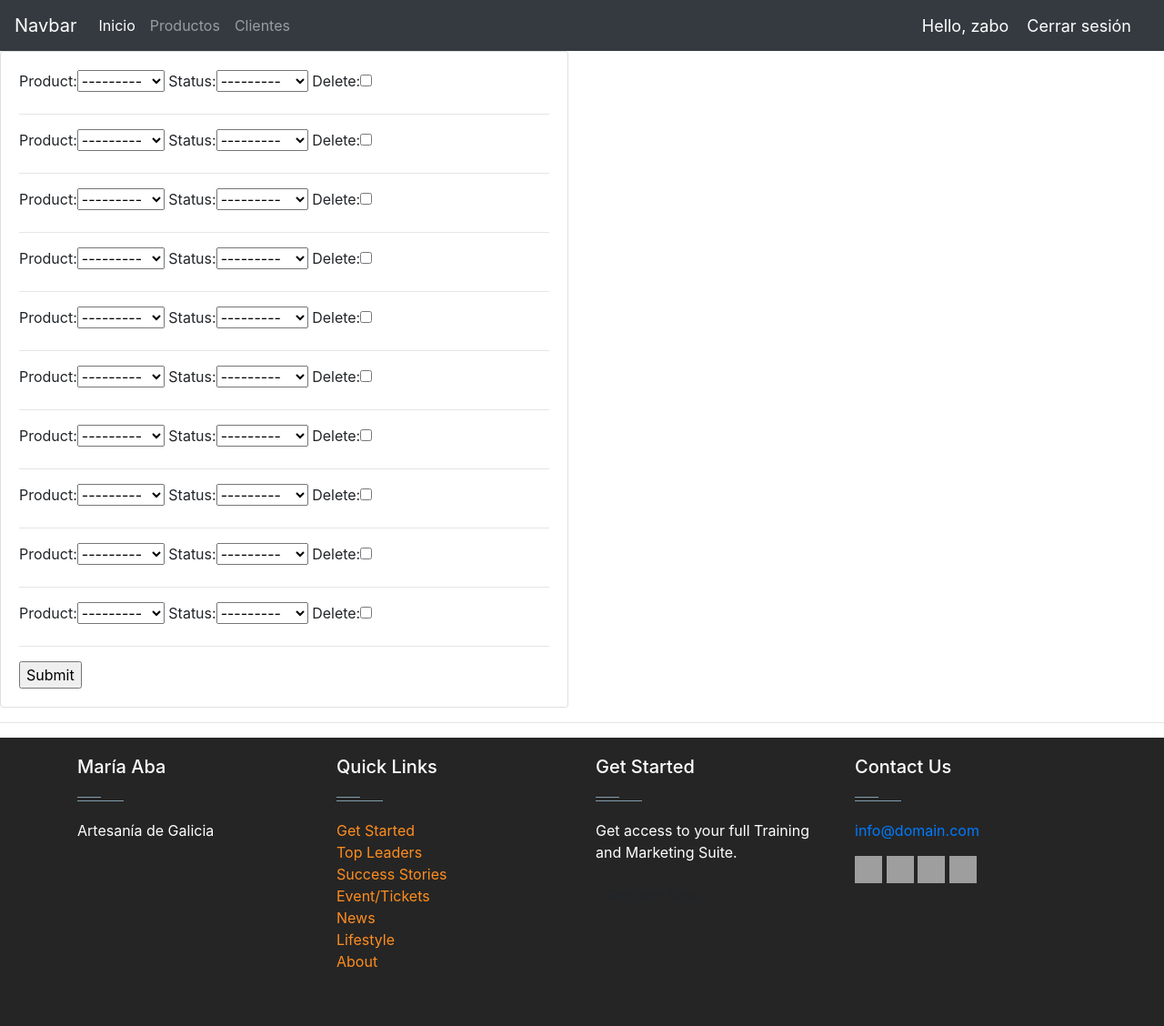
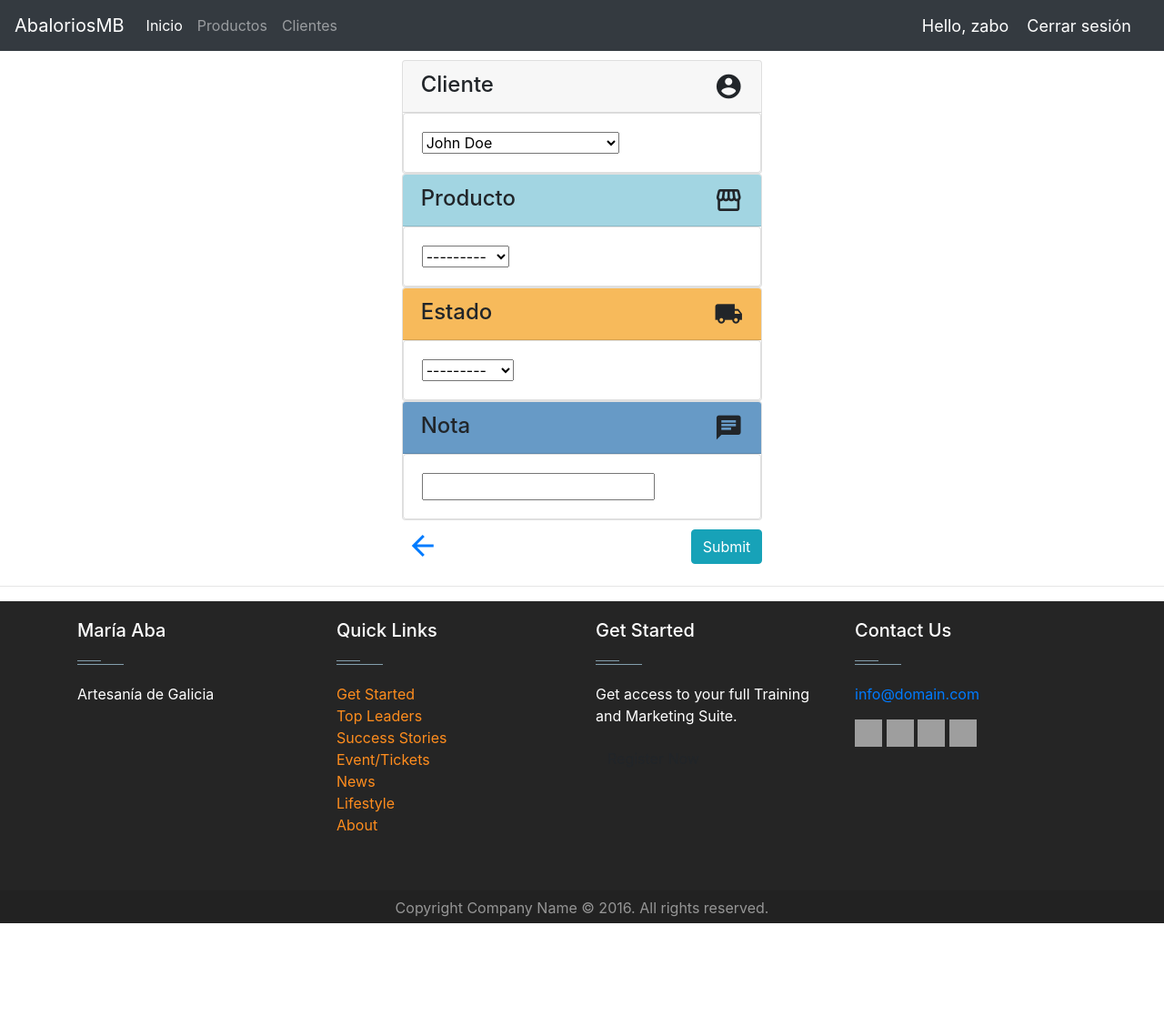
Before and after one commit to jqbergantinho97/Jewel-Database-Customer-Management, a Django app: page /create_order/1 in a window 1280 px wide. Shown: the top 1128 px of the page at 91% size. After the commit the page ends 1015 px from the top, so only its background shows below. Run offline with Django 3.2, Linux system fonts and the light colour scheme; a user stored in the database is signed in; data comes from the database, SQL or seed files in the repository; both versions use the stored data as it was after the commit; some libraries are stand-ins or nearby versions; grey boxes are pictures that could not be loaded.

Commit message:
Finished cleaning form designs

```diff
--- a/jeweldatabase/jewels/templates/jewels/navbar.html
+++ b/jeweldatabase/jewels/templates/jewels/navbar.html
@@ -9,7 +9,7 @@
 </style>
 
 <nav class="navbar navbar-expand-lg navbar-dark bg-dark">
-  <a class="navbar-brand" href="#">Navbar</a>
+  <a class="navbar-brand" href="{% url 'home' %}">AbaloriosMB</a>
   <button class="navbar-toggler" type="button" data-toggle="collapse" data-target="#navbarNav" aria-controls="navbarNav" aria-expanded="false" aria-label="Toggle navigation">
     <span class="navbar-toggler-icon"></span>
   </button>
--- a/jeweldatabase/jewels/templates/jewels/order_form.html
+++ b/jeweldatabase/jewels/templates/jewels/order_form.html
@@ -2,22 +2,80 @@
 {% load static %}
 {% block content %}
 
-    <div class="row">
-        <div class="col-md-6">
-            <div class="card card-body">
-                <form action="" method="post">
-                    {% csrf_token %}
-                    {{ formset.management_form }}
-                    {% for form in formset %}
-                        {{ form }}
-                        <hr>
-                    {% endfor %}
+    <style>
 
 
-                    <input type="submit" name="Submit">
+        .cliente {
+
+        }
+
+        .producto {
+            background-color: #a2d5e2;
+        }
+
+        .estado {
+            background-color: #f7ba5b;
+        }
+
+        .nota {
+            background-color: #679ac6;
+        }
+
+
+    </style>
+
+    <div class="container-fluid align-content-center">
+        <div class="row align-content-center">
+            <div class="col-xl-4"></div>
+            <div class="col-xl-4">
+                <form action="" method="post" style="margin-top: 10px;">
+                    {% csrf_token %}
+                    {{ form.management_form }}
+                    <div class="card">
+                        <h4 class="card-header cliente">Cliente <span
+                                class="material-icons float-right"
+                                style="font-size: 32px;">account_circle</span></h4>
+                        <div class="card card-body">
+                            <p class="card-text">{{ form.customer }}</p>
+                        </div>
+                    </div>
+                    <div class="card">
+                        <h4 class="card-header producto">Producto <span
+                                class="material-icons float-right"
+                                style="font-size: 32px;">storefront</span></h4>
+                        <div class="card card-body">
+                            <p class="card-text">{{ form.product }}</p>
+                        </div>
+                    </div>
+                    <div class="card">
+                        <h4 class="card-header estado">Estado <span
+                                class="material-icons float-right"
+                                style="font-size: 32px;">local_shipping</span></h4>
+                        <div class="card card-body">
+                            <p class="card-text">{{ form.status }}</p>
+                        </div>
+                    </div>
+                    <div class="card">
+                        <h4 class="card-header nota">Nota <span
+                                class="material-icons float-right"
+                                style="font-size: 32px;">chat</span></h4>
+                        <div class="card card-body">
+                            <p class="card-text">{{ form.note }}</p>
+                        </div>
+                    </div>
+
+                    <a href="{% url 'customer' customer.id %}">
+                                            <span class="material-icons"
+                                                  style="margin-top: 10px; margin-bottom: 10px; margin-left: 5px; font-size: 36px">arrow_back</span>
+                    </a>
+                    <input class="btn btn-info" type="submit" name="Submit"
+                           style="float: right; margin-top: 10px;">
+
                 </form>
             </div>
+            <div class="col-xl-4"></div>
         </div>
     </div>
 
+
 {% endblock %}
--- a/jeweldatabase/jewels/templates/jewels/status.html
+++ b/jeweldatabase/jewels/templates/jewels/status.html
@@ -43,7 +43,7 @@
                     <h5 class="card-title"> Pedidos pendientes</h5>
                 </div>
                 <div class="card-body">
-                    <h3 class="card-title">{{ pending }}</h3>
+                    <h3 class="card-title">{{ pending_count }}</h3>
                 </div>
             </div>
         </div>
--- a/jeweldatabase/jewels/views.py
+++ b/jeweldatabase/jewels/views.py
@@ -121,13 +121,15 @@
     customers = Customer.objects.all().order_by('-date_created')[:5]
     total_orders = all_orders.count()
     delivered = all_orders.filter(status='Enviado').count()
-    pending = all_orders.filter(status='Pendiente').count()
+    pending = all_orders.filter(status='Pendiente')
+    pending_count = all_orders.filter(status='Pendiente').count()
 
     context = {
         'orders': orders,
         'customers': customers,
         'delivered': delivered,
         'pending': pending,
+        'pending_count': pending_count,
         'total_customers': total_customers,
         'total_orders': total_orders,
         'total_gains': total_gains,
@@ -219,7 +221,7 @@
 def customer(request, pk):
     customer = Customer.objects.get(id=pk)
 
-    orders = customer.order_set.all()
+    orders = customer.order_set.all().order_by('-date_created')
     order_count = orders.count()
 
     myFilter = OrderFilter(request.GET, queryset=orders)
@@ -286,18 +288,20 @@
 @login_required(login_url='login')
 @allowed_users(allowed_roles=['admin'])
 def createOrder(request, pk):
-    OrderFormSet = inlineformset_factory(Customer, Order, fields=('product', 'status'), extra=10)
     customer = Customer.objects.get(id=pk)
-    formset = OrderFormSet(queryset=Order.objects.none(), instance=customer)
-    #form = OrderForm(initial={'customer':customer})
+    form = OrderForm(initial={'customer': customer})
+    print(form)
     if request.method == 'POST':
-        #print("Printing POST: ", request.POST)
-        formset= OrderFormSet(request.POST, instance=customer)
-        if formset.is_valid():
-            formset.save()
-            return redirect('/')
+        print("Printing POST: ", request.POST)
+        form = OrderForm(request.POST)
+        if form.is_valid():
+            print("Is valid")
+            form.save()
+            return redirect('/customer/' + str(customer.id))
 
-    context = {'formset': formset}
+    context = {'form': form,
+               'customer': customer,
+               }
 
     return render(request, 'jewels/order_form.html', context)
 
@@ -307,15 +311,18 @@
 def updateOrder(request, pk):
     order = Order.objects.get(id=pk)
     form = OrderForm(instance=order)
+    customer = Order.objects.get(id=pk).customer
 
     if request.method == 'POST':
-        #print("Printing POST: ", request.POST)
+        print("Printing POST: ", request.POST)
         form = OrderForm(request.POST, instance=order)
         if form.is_valid():
             form.save()
-            return redirect('/')
+            return redirect('/customer/' + str(customer.id))
 
-    context = {'formset':form}
+    context = {'form': form,
+               'customer': customer,
+               }
     return render(request, 'jewels/order_form.html', context)
 
 
--- a/jeweldatabase/static/css/main.css
+++ b/jeweldatabase/static/css/main.css
@@ -11,11 +11,11 @@
 }
 
 #orders-delivered{
-    background-color: #7abecc;
+    background-color: #68cbbb;
 }
 
 #orders-pending{
-    background-color: #7cd1c0;
+    background-color: #68b6c4;
 }
 
 /* Main Footer */
```
Also changed, not shown: jeweldatabase/jewels/filters.py (+42 -3 lines), jeweldatabase/jewels/templates/jewels/customer.html (+5 -5 lines), jeweldatabase/jewels/templates/jewels/customers.html (+8 -7 lines), jeweldatabase/jewels/templates/jewels/dashboard.html (+36 -0 lines), jeweldatabase/jewels/templates/jewels/products.html (+6 -7 lines), jeweldatabase/db.sqlite3.
